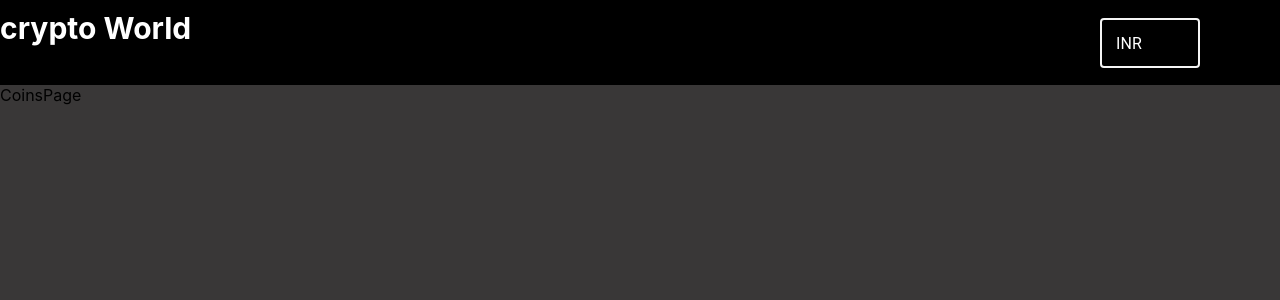
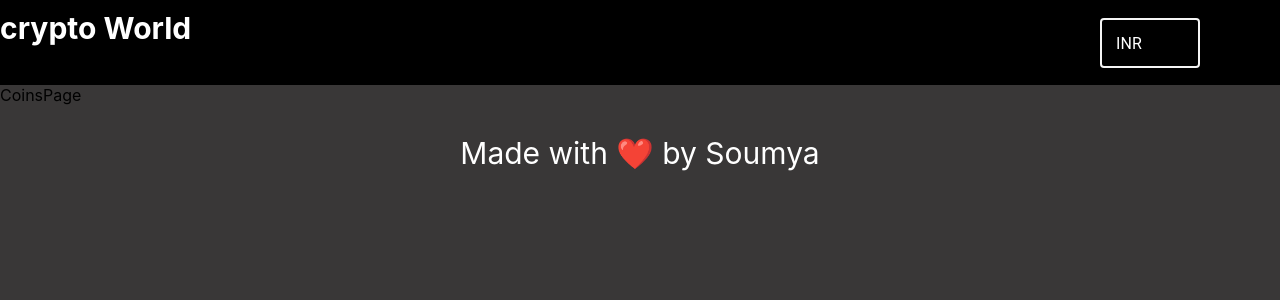
Before and after one commit to soumya-maheshwari/cryptoWorld, a React (Create React App) app: page /coins/1 in a window 1280 px wide. Shown: the top 300 px of the page. Built offline with nearby package versions, Linux system fonts and the light colour scheme.

Commit message:
added footer

```diff
--- a/src/App.js
+++ b/src/App.js
@@ -3,6 +3,7 @@ import { BrowserRouter, Routes, Route } from "react-router-dom";
 import HomePage from "./Pages/HomePage";
 import CoinsPage from "./Pages/CoinsPage";
 import Navbar from "./Components/Navbar/Navbar";
+import Footer from "./Components/Footer/Footer";
 function App() {
   return (
     <>
@@ -16,6 +17,8 @@ function App() {
           <Route path="/coins/:id" element={<CoinsPage />}></Route>
         </Routes>
       </BrowserRouter>
+
+      <Footer />
     </>
   );
 }
--- a/src/Components/Coin.css
+++ b/src/Components/Coin.css
@@ -6,7 +6,7 @@
   color: green;
 }
 .coin-row {
-  background-color: black;
+  background-color: rgb(76, 75, 75);
 }
 
 .imgg {
--- a/src/Components/CoinsTable/CoinsTable.css
+++ b/src/Components/CoinsTable/CoinsTable.css
@@ -1,7 +1,3 @@
-.bg {
-  background-color: black;
-  color: white;
-}
 .search-box {
   background-color: black;
   color: white;
--- a/src/Components/CoinsTable/CoinsTable.js
+++ b/src/Components/CoinsTable/CoinsTable.js
@@ -85,7 +85,7 @@ const CoinsTable = () => {
               </TableRow>
             </TableHead>
 
-            <TableBody>
+            {/* <TableBody>
               {handleSearch.map((row) => {
                 return (
                   <Coin
@@ -99,12 +99,12 @@ const CoinsTable = () => {
                   />
                 );
               })}
-            </TableBody>
+            </TableBody> */}
           </Table>
         )}
       </TableContainer>
 
-      {/* {handleSearch.map((row) => {
+      {handleSearch.map((row) => {
         return (
           <Coin
             key={row.id}
@@ -116,7 +116,7 @@ const CoinsTable = () => {
             priceChange={row.price_change_percentage_24h}
           />
         );
-      })} */}
+      })}
     </Container>
   );
 };
--- /dev/null
+++ b/src/Components/Footer/Footer.js
@@ -0,0 +1,13 @@
+import React from "react";
+import styles from "./footer.css";
+const Footer = () => {
+  return (
+    <div>
+      <p className="footer">
+        Made with ❤️ by <span>Soumya</span>
+      </p>
+    </div>
+  );
+};
+
+export default Footer;
--- /dev/null
+++ b/src/Components/Footer/footer.css
@@ -0,0 +1,8 @@
+.footer {
+  color: white;
+  width: 100%;
+  text-align: center;
+  margin-top: 30px;
+  font-size: 30px;
+  margin-bottom: 200px;
+}
```
